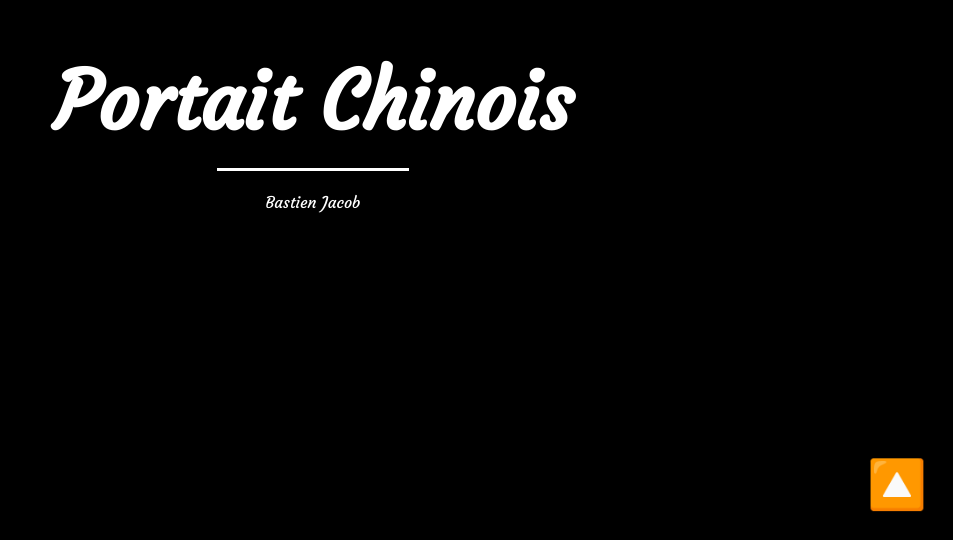
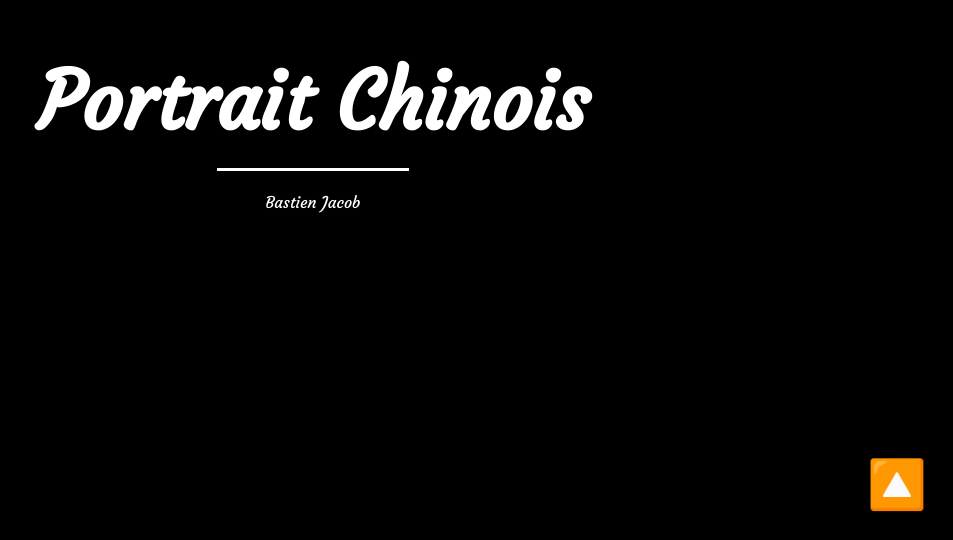
Before and after one commit to JcbBastien/portfolio, a plain HTML site: page Portrait Chinois/index.html in a window 1280 px wide. Shown: the part 260-800 px from the top of the page, without its empty margins (327-1280 px from the left). Drawn offline with Linux system fonts and the light colour scheme.

Commit message:
Correction

```diff
--- a/Portrait Chinois/index.html
+++ b/Portrait Chinois/index.html
@@ -14,7 +14,7 @@
     <a href="#top" class="HDP">🔼</a>
     <section>
         <div class="container">
-            <h1>Portait Chinois</h1>
+            <h1>Portrait Chinois</h1>
             <p class="desctit">Bastien Jacob</p>
         </div>
     </section>
```
